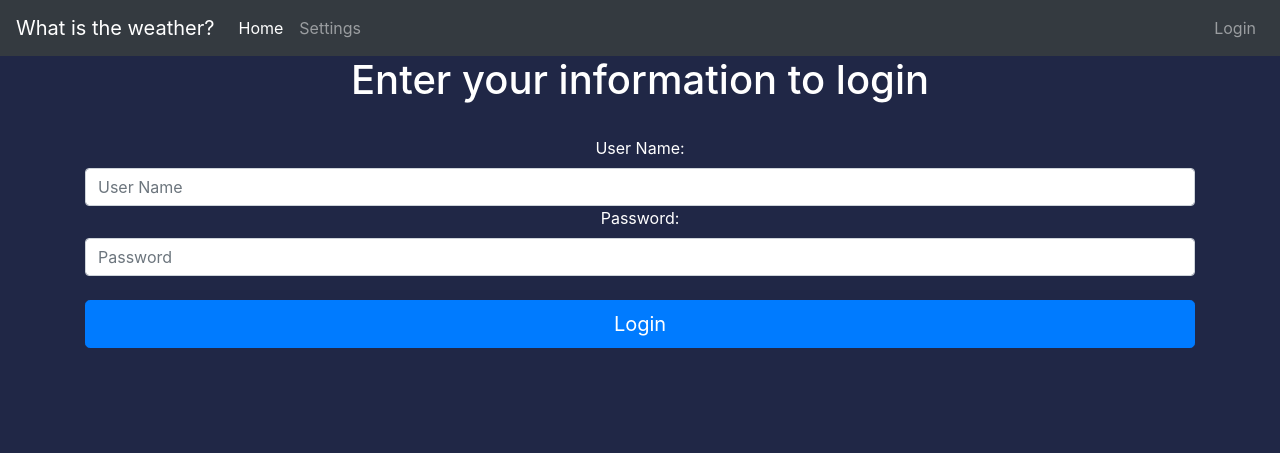
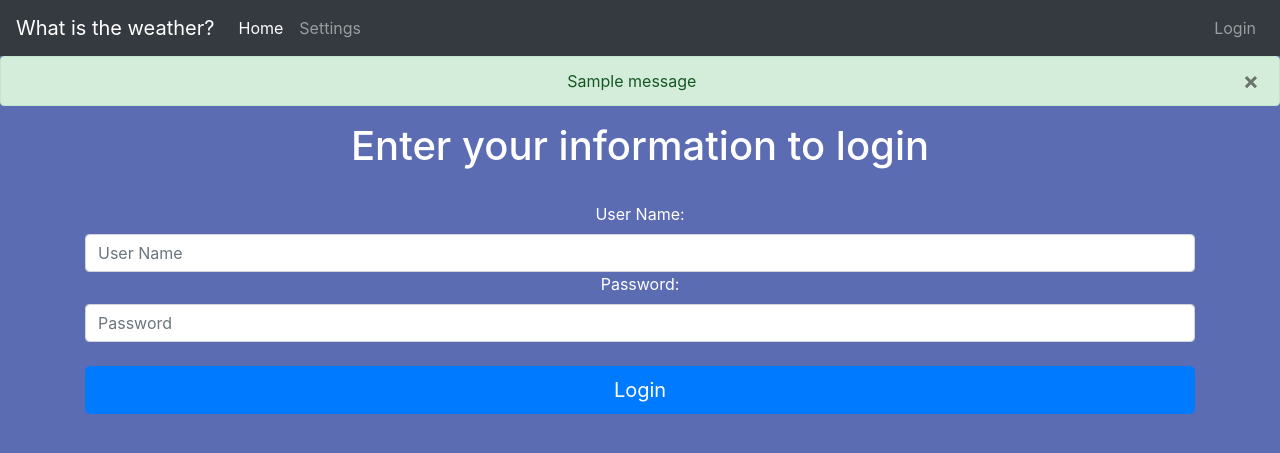
Before and after one commit to KeltasDML/weatherapp, a Flask app: page /login in a window 1280 px wide. Shown: the top 453 px of the page. Run offline with Flask 2, Linux system fonts and the light colour scheme; one stand-in notice (Sample message) is shown.

Commit message:
added login functionality

```diff
--- a/weather/forms.py
+++ b/weather/forms.py
@@ -1,7 +1,9 @@
 from flask_wtf import FlaskForm
 from wtforms import StringField, PasswordField, SubmitField
+from wtforms.validators import DataRequired
 
 class loginForm(FlaskForm):
-    username = StringField(label='User Name:')
-    password = PasswordField(label='Password:')
-    login = SubmitField(label='Login')
+
+    username = StringField(label='User Name:', validators=[DataRequired()])
+    password = PasswordField(label='Password:', validators=[DataRequired()])
+    submit = SubmitField(label='Login')
--- a/weather/routes.py
+++ b/weather/routes.py
@@ -1,6 +1,8 @@
 from weather import app
-from flask import render_template, request, abort
+from flask import render_template, request, abort,url_for, redirect, flash
 from weather.forms import loginForm
+from weather.models import User
+from flask_login import login_user
 import json
 import urllib.request
 
@@ -49,7 +51,19 @@ def weather():
 def settings_page():
     return render_template('settings.html')
 
-@app.route('/login')
+@app.route('/login', methods=['GET', 'POST'])
 def login_page():
+
     form = loginForm()
+    if form.validate_on_submit():
+        attempted_user = User.query.filter_by(username=form.username.data).first()
+        if attempted_user and attempted_user.check_password_correction(
+            attempted_password=form.password.data
+        ):
+            login_user(attempted_user)
+            flash(f'Success, logged in as: {attempted_user.username} ', category='success')
+            return redirect(url_for('settings_page'))
+        else:
+            flash('Wrong username or password', category='danger')
+
     return render_template('login.html', form=form)
--- a/weather/templates/base.html
+++ b/weather/templates/base.html
@@ -41,6 +41,19 @@
             </ul>
             </div>
         </nav>
+            {% with messages = get_flashed_messages(with_categories=true) %}
+                {% if messages %}
+                    {% for category, message in messages %}
+                        <div class="alert alert-{{ category }}">
+                            <button type="button" class="m1-2 mb-1 close" data-dismiss="alert" aria-label="Close">
+                                <span aria-hidden="true">&times;</span>
+                            </button>
+                            {{ message }}
+                        </div>
+                    {% endfor %}
+                {% endif %}
+            {% endwith %}
+
             {% block content %}
 
             {% endblock %}
@@ -48,7 +61,7 @@
 
     <style>
     body {
-        background-color: #202746;
+        background-color: #5c6cb3;
         color: white;
     }
     </style>
--- a/weather/templates/index.html
+++ b/weather/templates/index.html
@@ -4,7 +4,7 @@
 {% endblock %}
 
 {% block content %}
-
+    <br>
     <center class="container">
         <form method="post" class="col-md-6 col-md-offset-3">
             <div class="input-group">
@@ -17,7 +17,7 @@
             </div>
         </form>
     </center>
-
+    <br>
     <div class="container">
         <div class="col-md-6 col-md-offset-3">
             <h3>Country: {{data.country_code}}</h3>
--- a/weather/templates/login.html
+++ b/weather/templates/login.html
@@ -6,12 +6,11 @@
 {% block content %}
 <body class="text-center">
     <div class="container">
-        <form method="POST" class='form-login' style="color: white;">
-
+        <form method="POST" class='form-signin' style="color: white;">
+            {{ form.hidden_tag() }}
             <h1>
                 Enter your information to login
             </h1>
-
             <br>
 
             {{ form.username.label() }}
@@ -21,7 +20,7 @@
             {{ form.password(class='form-control', placeholder='Password') }}
 
             <br>
-            {{ form.login(class='btn btn-lg btn-block btn-primary') }}
+            {{ form.submit(class='btn btn-lg btn-block btn-primary') }}
 
         </form>
     </div>
```
Also changed, not shown: weather/__init__.py (+5 -5 lines), weather/models.py (+27 -2 lines).
